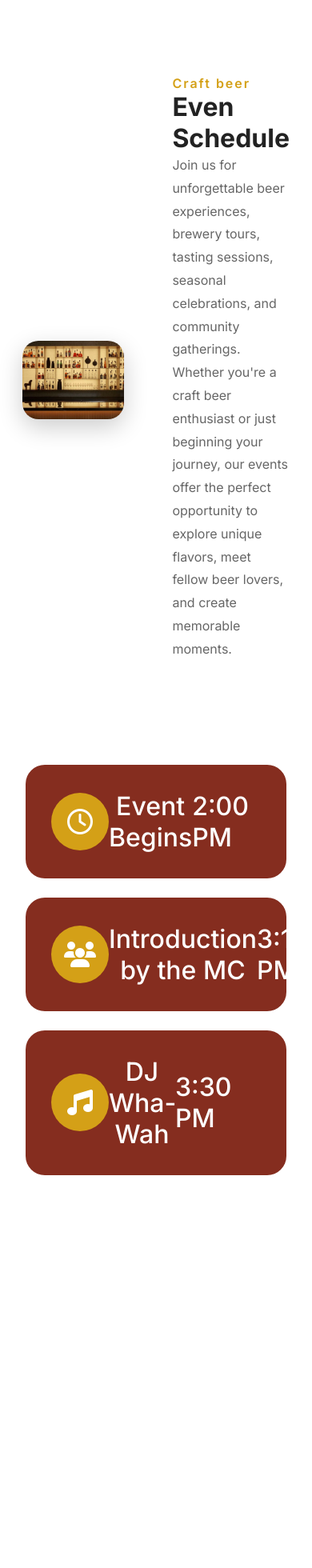
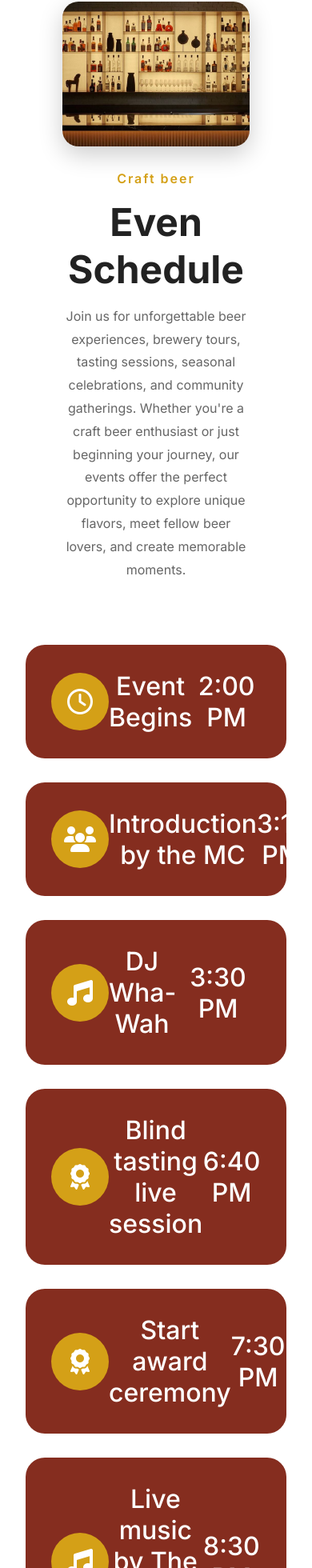
Before and after one commit to dariyatum/cambodian-craft-beer-2026, a Nuxt app: page /schedule in a window 390 px wide. Shown: the part 6-1966 px from the top of the page at 80% size. Before the commit the page ends 1483 px from the top, so only its background shows below. Built offline with nearby package versions, Linux system fonts and the light colour scheme.

Commit message:
nothing right

```diff
--- a/app/pages/schedule.vue
+++ b/app/pages/schedule.vue
@@ -6,6 +6,7 @@
 
   <section class="hero">
     <div class="image"><img src="/images/bg-schedule.jpg" alt=""></div>
+
 
     <div class="content">
       <span class="title">Craft beer</span>
@@ -36,10 +37,37 @@
           title="DJ Wha-Wah"
           time="3:30 PM"
         />
+
+             <EventScheduleItem
+          icon="fa-solid fa-award"
+          title="Blind tasting live session"
+          time="6:40 PM"
+        />
+
+             <EventScheduleItem
+          icon="fa-solid fa-award"
+          title="Start award ceremony"
+          time="7:30 PM"
+        />
+
+          <EventScheduleItem
+          icon="fa-solid fa-music"
+          title="Live music by The Broken Cymbal"
+          time="8:30 PM"
+        />
+
+             <EventScheduleItem
+          icon="fa-solid fa-business-time"
+          title="Even Ends"
+          time="11:30 PM"
+        />
+
+
       </div>
 
     </div>
   </section>
+
 
 </template>
 
@@ -84,6 +112,8 @@ body{
   max-width: 1200px;
   margin: 100px auto;
   padding: 0 20px;
+  align-items: center;
+
 }
 
 .image{
@@ -108,8 +138,14 @@ body{
 }
 
 .content h2 {
+
   font-size: 2rem;
   color: #222;
+
+    font-size: 3rem;
+    margin: 15px 0;
+    color: #222;
+
 }
 
 .content p{
@@ -132,4 +168,23 @@ body{
   flex-direction: column;
   gap: 1.5rem;
 }
+
+
+@media (max-width: 768px ) {
+  .hero {
+    flex-direction: column;
+    text-align: center;
+    gap: 30px;
+    margin: auto 50px;
+  }
+
+  @media (max-width: 768px) {
+    .schedule-list {
+      flex-direction: column;
+      text-align: center;
+      gap: 30px;
+      margin: 50px auto;
+    }
+  }
+}
 </style>
```
